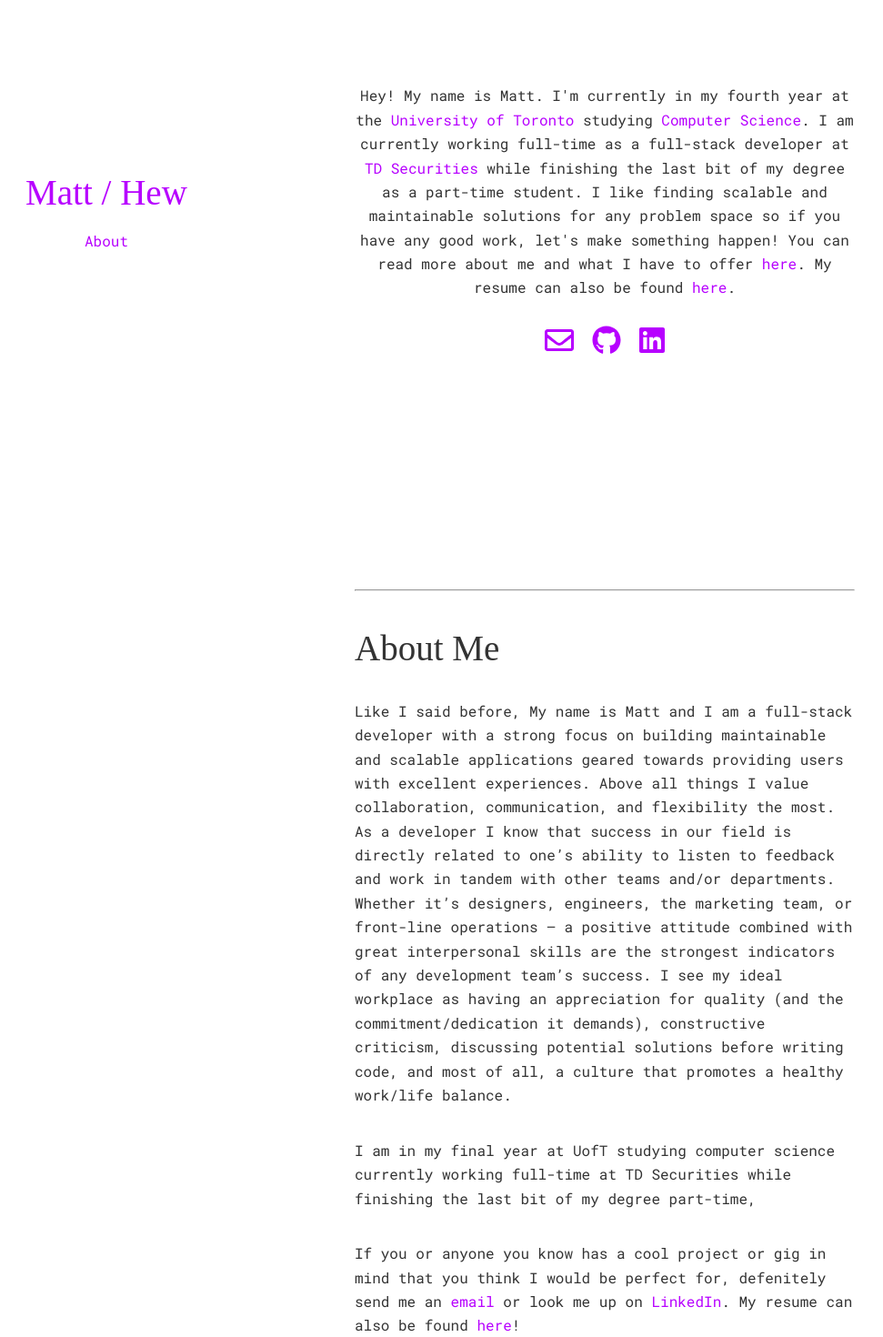
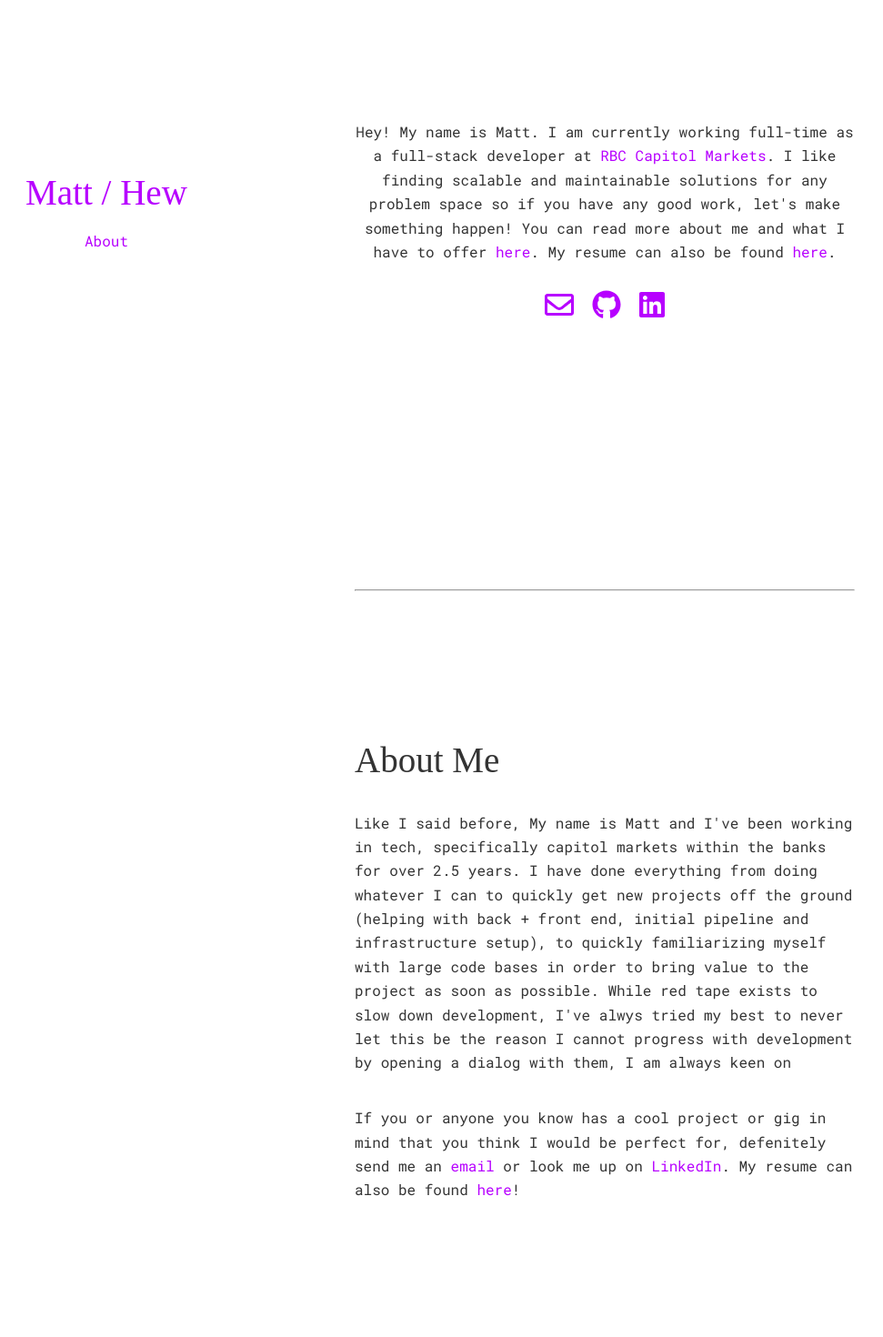
Before and after one commit to matthew-jay-wong/matthew-jay-wong.github.io, a React (Create React App) app: page / in a window 1280 px wide. Shown: the part 980-2450 px from the top of the page at 91% size, without its empty margins (156-1127 px from the left). Built offline with nearby package versions, Linux system fonts and the light colour scheme; a web font is replaced by a local one.

Commit message:
update resume

```diff
--- a/src/App/Views/About/About.jsx
+++ b/src/App/Views/About/About.jsx
@@ -11,14 +11,9 @@ export default function About() {
     >
       <h2>About Me</h2>
       <p>
-        Like I said before, My name is Matt and I am a full-stack developer with a strong focus on building maintainable and scalable applications geared towards providing users with excellent experiences.
-        Above all things I value collaboration, communication, and flexibility the most.
-        As a developer I know that success in our field is directly related to one’s ability to listen to feedback and work in tandem with other teams and/or departments.
-        Whether it’s designers, engineers, the marketing team, or front-line operations – a positive attitude combined with great interpersonal skills are the strongest indicators of any development team’s success.
-        I see my ideal workplace as having an appreciation for quality (and the commitment/dedication it demands), constructive criticism, discussing potential solutions before writing code, and most of all, a culture that promotes a healthy work/life balance.
-      </p>
-      <p>
-        I am in my final year at UofT studying computer science currently working full-time at TD Securities while finishing the last bit of my degree part-time,
+        Like I said before, My name is Matt and I've been working in tech, specifically capitol markets within the banks for over 2.5 years.
+        I have done everything from doing whatever I can to quickly get new projects off the ground (helping with back + front end, initial pipeline and infrastructure setup),
+        to quickly familiarizing myself with large code bases in order to bring value to the project as soon as possible. While red tape exists to slow down development, I've alwys tried my best to never let this be the reason I cannot progress with development by opening a dialog with them, I am always keen on
       </p>
       <p>
         If you or anyone you know has a cool project or gig in mind that you think I would be perfect for,
--- a/src/App/Views/Home/Home.jsx
+++ b/src/App/Views/Home/Home.jsx
@@ -15,8 +15,7 @@ export default function Home() {
       id="home"
     >
       <p>
-        Hey! My name is Matt. I'm currently in my fourth year at the <ExternalLink url="https://www.utoronto.ca/">University of Toronto</ExternalLink> studying <ExternalLink  url="https://web.cs.toronto.edu/">Computer Science</ExternalLink>.
-        I am currently working full-time as a full-stack developer at <ExternalLink url="https://www.tdsecurities.com/">TD Securities</ExternalLink> while finishing the last bit of my degree as a part-time student.
+        Hey! My name is Matt. I am currently working full-time as a full-stack developer at <ExternalLink url="https://www.rbccm.com/en/">RBC Capitol Markets</ExternalLink>.
         I like finding scalable and maintainable solutions for any problem space so if you have any good work, let's make something happen!
         You can read more about me and what I have to offer <a href="#about">here</a>.
         My resume can also be found <ExternalLink url={`${process.env.PUBLIC_URL}/software_developer_resume.pdf`}>here</ExternalLink>.
```
Also changed, not shown: 1 other file (tests, documents, lock files or other folders).
